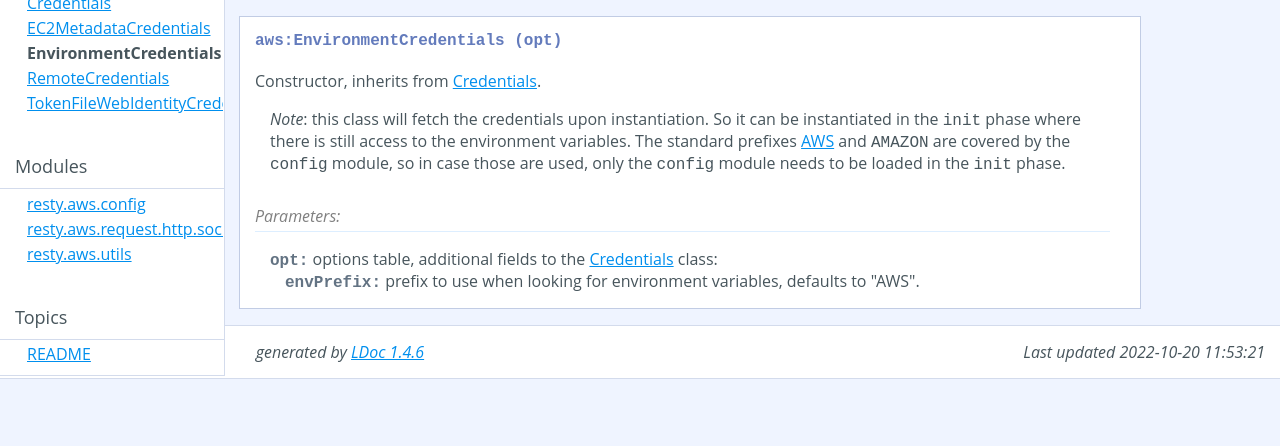
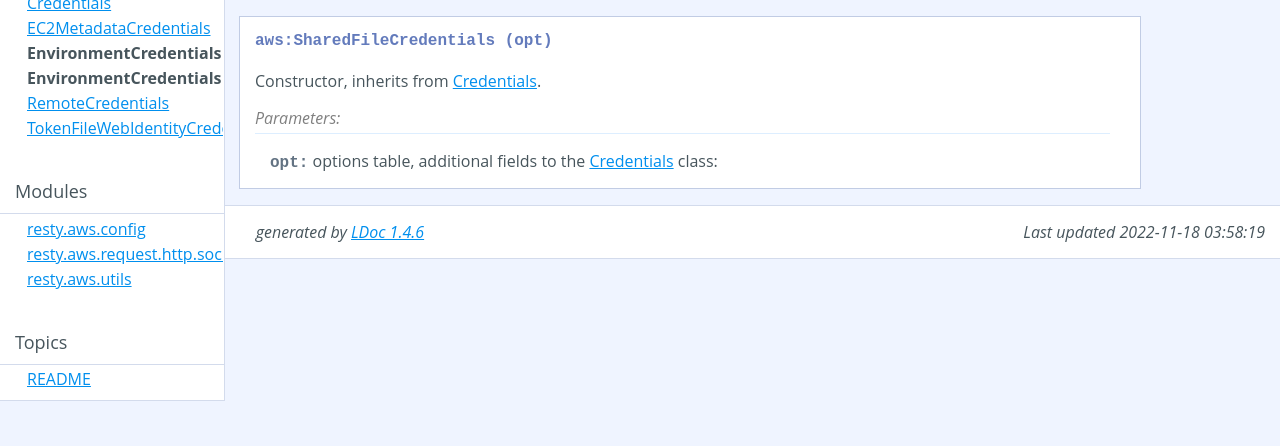
Before and after one commit to Kong/lua-resty-aws, a plain HTML site: page docs/classes/EnvironmentCredentials.html in a window 1280 px wide. Shown: the part 354-800 px from the top of the page. Drawn offline with Linux system fonts and the light colour scheme.

Commit message:
release 1.1.0

```diff
--- a/docs/classes/EnvironmentCredentials.html
+++ b/docs/classes/EnvironmentCredentials.html
@@ -44,6 +44,7 @@
   <li><a href="../classes/Credentials.html">Credentials</a></li>
   <li><a href="../classes/EC2MetadataCredentials.html">EC2MetadataCredentials</a></li>
   <li><strong>EnvironmentCredentials</strong></li>
+  <li><strong>EnvironmentCredentials</strong></li>
   <li><a href="../classes/RemoteCredentials.html">RemoteCredentials</a></li>
   <li><a href="../classes/TokenFileWebIdentityCredentials.html">TokenFileWebIdentityCredentials</a></li>
 </ul>
@@ -72,7 +73,7 @@
 <h2><a href="#Functions">Functions</a></h2>
 <table class="function_list">
 	<tr>
-	<td class="name" nowrap><a href="#aws:EnvironmentCredentials">aws:EnvironmentCredentials (opt)</a></td>
+	<td class="name" nowrap><a href="#aws:SharedFileCredentials">aws:SharedFileCredentials (opt)</a></td>
 	<td class="summary">Constructor, inherits from <a href="../classes/Credentials.html#">Credentials</a>.</td>
 	</tr>
 </table>
@@ -85,27 +86,18 @@
 
     <dl class="function">
     <dt>
-    <a name = "aws:EnvironmentCredentials"></a>
-    <strong>aws:EnvironmentCredentials (opt)</strong>
+    <a name = "aws:SharedFileCredentials"></a>
+    <strong>aws:SharedFileCredentials (opt)</strong>
     </dt>
     <dd>
-    Constructor, inherits from <a href="../classes/Credentials.html#">Credentials</a>. </p>
-
-<p> <em>Note</em>: this class will fetch the credentials upon instantiation. So it can be
- instantiated in the <code>init</code> phase where there is still access to the environment
- variables. The standard prefixes <a href="../classes/AWS.html#">AWS</a> and <code>AMAZON</code> are covered by the <code>config</code>
- module, so in case those are used, only the <code>config</code> module needs to be loaded
- in the <code>init</code> phase.
+    Constructor, inherits from <a href="../classes/Credentials.html#">Credentials</a>.
 
 
     <h3>Parameters:</h3>
     <ul>
-        <li><span class="parameter">opt</span> options table, additional fields to the <a href="../classes/Credentials.html#">Credentials</a> class:
-        <ul>
-        <li><span class="parameter">envPrefix</span>
-         prefix to use when looking for environment variables, defaults to "AWS".
+        <li><span class="parameter">opt</span>
+         options table, additional fields to the <a href="../classes/Credentials.html#">Credentials</a> class:
         </li>
-        </li></ul>
     </ul>
 
 
@@ -120,7 +112,7 @@
 </div> <!-- id="main" -->
 <div id="about">
 <i>generated by <a href="http://github.com/stevedonovan/LDoc">LDoc 1.4.6</a></i>
-<i style="float:right;">Last updated 2022-10-20 11:53:21 </i>
+<i style="float:right;">Last updated 2022-11-18 03:58:19 </i>
 </div> <!-- id="about" -->
 </div> <!-- id="container" -->
 </body>
```
Also changed, not shown: docs/classes/AWS.html (+2 -1 lines), docs/classes/ChainedTemporaryCredentials.html (+2 -1 lines), docs/classes/CredentialProviderChain.html (+2 -1 lines), docs/classes/Credentials.html (+2 -1 lines), docs/classes/EC2MetadataCredentials.html (+2 -1 lines), docs/classes/RemoteCredentials.html (+2 -1 lines), docs/classes/TokenFileWebIdentityCredentials.html (+2 -1 lines), docs/index.html (+6 -1 lines), docs/modules/resty.aws.config.html (+2 -1 lines), docs/modules/resty.aws.request.http.socket.html (+2 -1 lines), docs/modules/resty.aws.utils.html (+2 -1 lines), docs/topics/README.md.html (+15 -1 lines).
